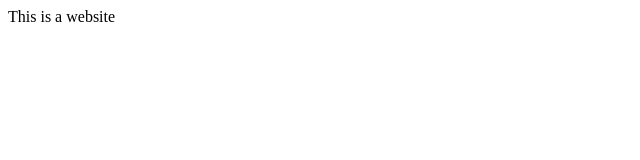
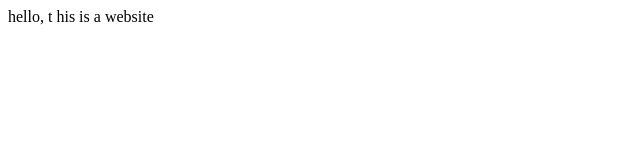
Before and after one commit to Harish2689/demowebsite, a plain HTML site: page index.html in a window 1280 px wide. Shown: the full height of the page, 0-640 px from the left. Drawn offline with Linux system fonts and the light colour scheme.

Commit message:
added hello to index.html

```diff
--- a/index.html
+++ b/index.html
@@ -3,6 +3,7 @@
 sample website
 </title>
 <head>
-This is a website
+hello, t
+his is a website
 </head>
 </html>
```
